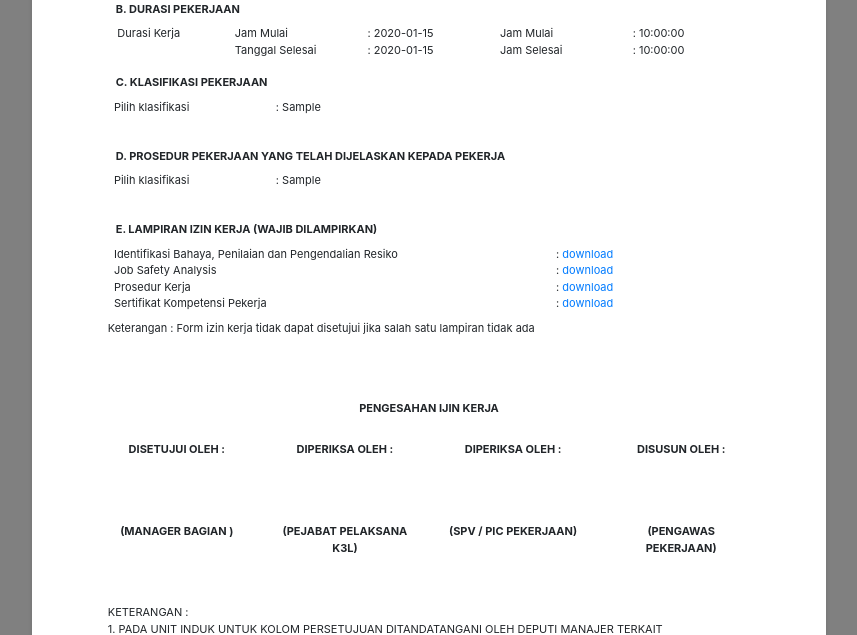
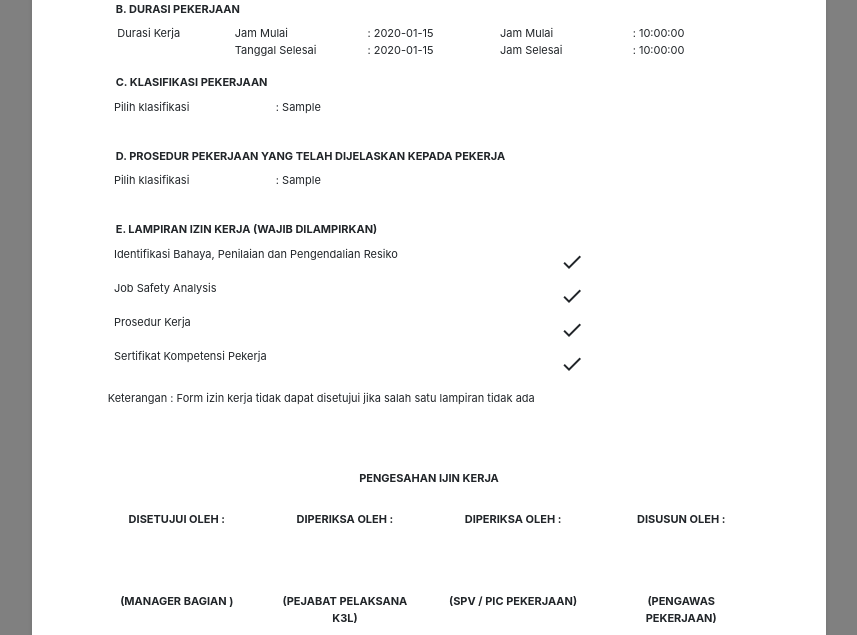
Before and after one commit to nurhafidz/webSikaProjects, a PHP site: page /admin/print.php?frid=1 in a window 1280 px wide. Shown: the part 452-1087 px from the top of the page, without its empty margins (211-1068 px from the left). Run offline with PHP 8.4, Linux system fonts and the light colour scheme; a user stored in the database is signed in; tables that the repository leaves empty hold one stand-in row (values such as "Sample post").

Commit message:
fix print

```diff
--- a/public_html/admin/print.php
+++ b/public_html/admin/print.php
@@ -306,7 +306,15 @@ else{
                         <p>&nbsp  Identifikasi Bahaya, Penilaian dan Pengendalian Resiko</p>
                     </div>
                     <div class="col-sm-4">
-                        <p>: <?php echo " <a href='../images/imgresiko/$result->HazardIdentificationImage' download='imgresiko'>download</a>";?></p>
+
+                        <?php
+                        $img=$result->HazardIdentificationImage;
+                        if ($img !=""){
+                            ?>
+                            <i class="material-icons p-1" title="Accept">done</i>
+                            <?php
+                        }
+                        ?>
                     </div>
                 </div>
             </div>
@@ -316,7 +324,14 @@ else{
                         <p>&nbsp  Job Safety Analysis</p>
                     </div>
                     <div class="col-sm-4">
-                    <p>: <?php echo " <a href='../images/imganalysis/$result->JobSafetyImage' download='imganalysis'> download </a>";?></p>
+                    <?php
+                        $img=$result->JobSafetyImage;
+                        if ($img !=""){
+                            ?>
+                            <i class="material-icons p-1" title="Accept">done</i>
+                            <?php
+                        }
+                        ?>
                     </div>
                 </div>
             </div>
@@ -326,7 +341,14 @@ else{
                         <p>&nbsp  Prosedur Kerja</p>
                     </div>
                     <div class="col-sm-4">
-                        <p>: <?php echo " <a href='../images/imgprosedurkerja/$result->WorkProceduresImage' download='Prosedur'> download </a>";?></p>
+                        <?php
+                        $img=$result->WorkProceduresImage;
+                        if ($img !=""){
+                            ?>
+                            <i class="material-icons p-1" title="Accept">done</i>
+                            <?php
+                        }
+                        ?>
                     </div>
                 </div>
             </div>
@@ -336,7 +358,14 @@ else{
                         <p>&nbsp  Sertifikat Kompetensi Pekerja</p>
                     </div>
                     <div class="col-sm-4">
-                        <p>: <?php echo " <a href='../images/imgpekerja/$result->CertificateOfCompetenceImage' download='sertifikat'> download </a>";?></p>
+                        <?php
+                        $img=$result->CertificateOfCompetenceImage;
+                        if ($img !=""){
+                            ?>
+                            <i class="material-icons p-1" title="Accept">done</i>
+                            <?php
+                        }
+                        ?>
                     </div>
                 </div>
             </div>
```
